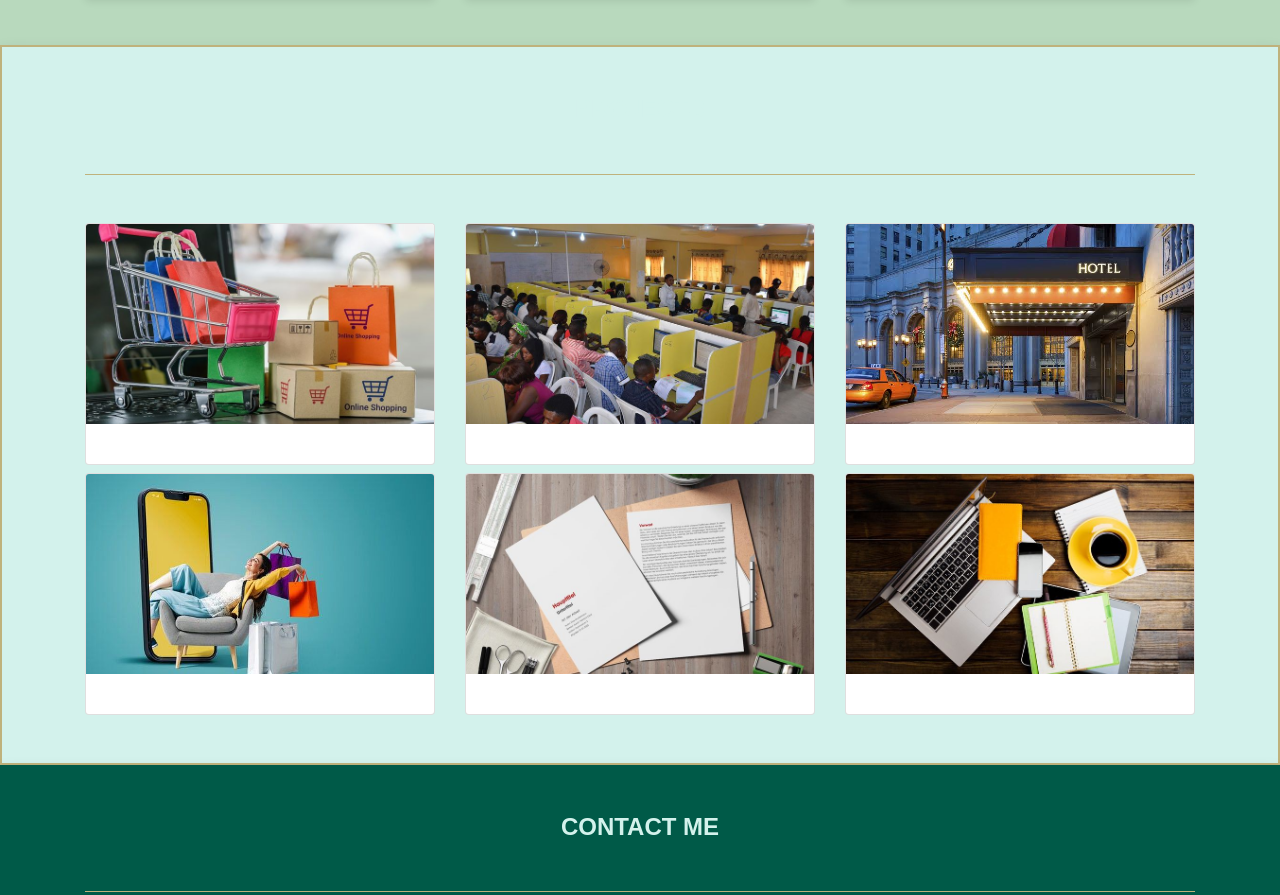
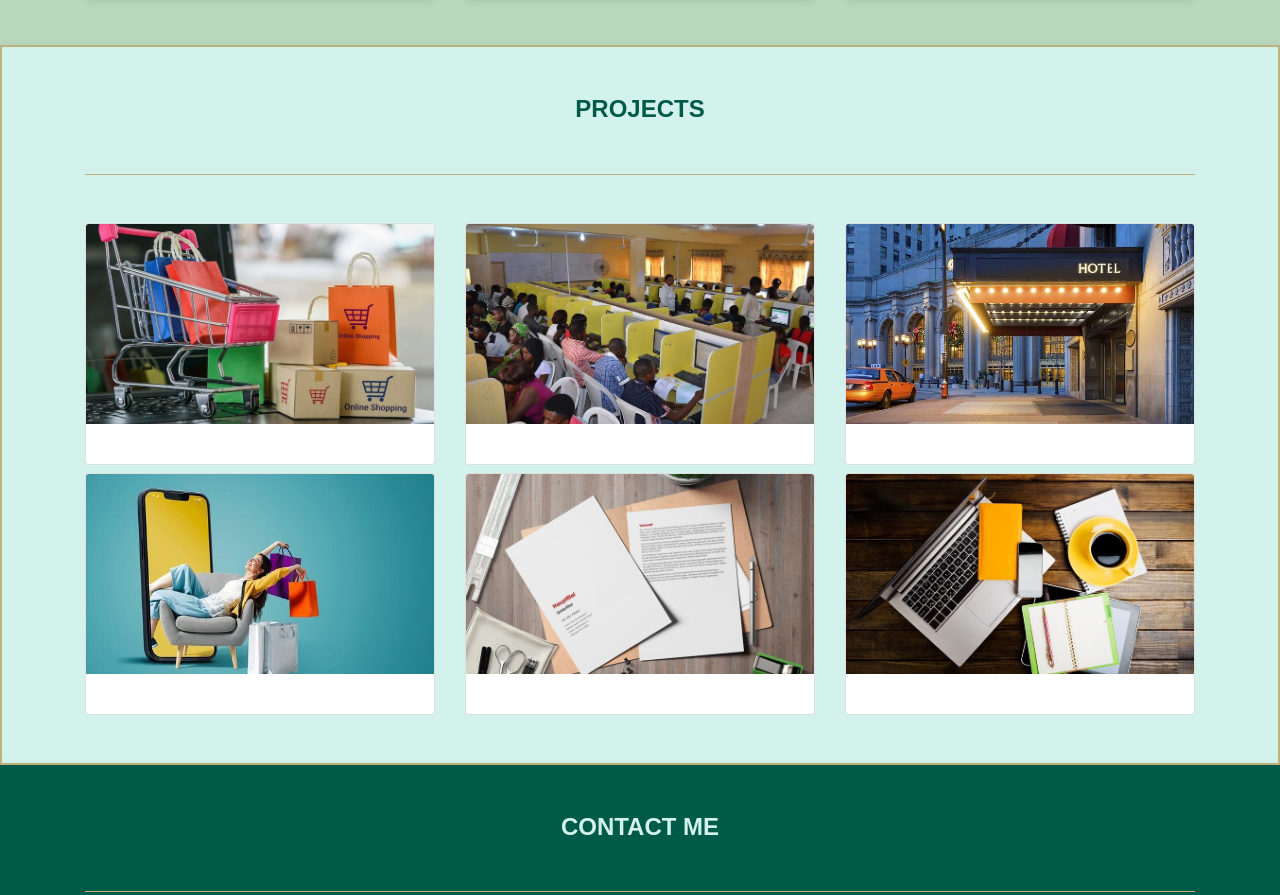
Before and after one commit to henaron-codes/henaron-first-portfolio, a plain HTML site: page index.html in a window 1280 px wide. Shown: the part 3198-4093 px from the top of the page. Drawn offline with Linux system fonts and the light colour scheme.

Commit message:
i updated the project title

```diff
--- a/index.html
+++ b/index.html
@@ -649,7 +649,7 @@ marquee{
 
 } */
 
-.proj h2{
+.proj h3{
     color:#005a48;
 }
 
```
